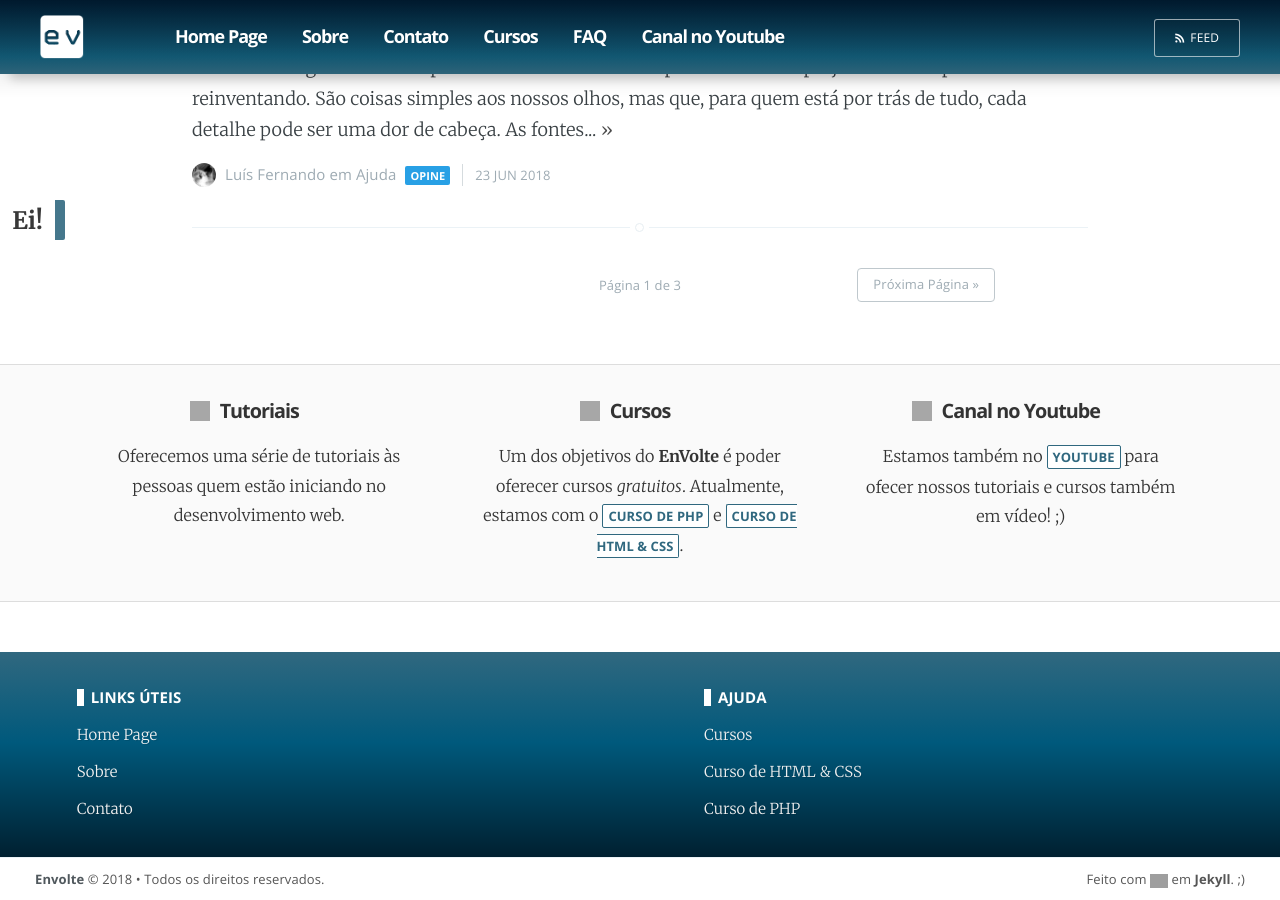
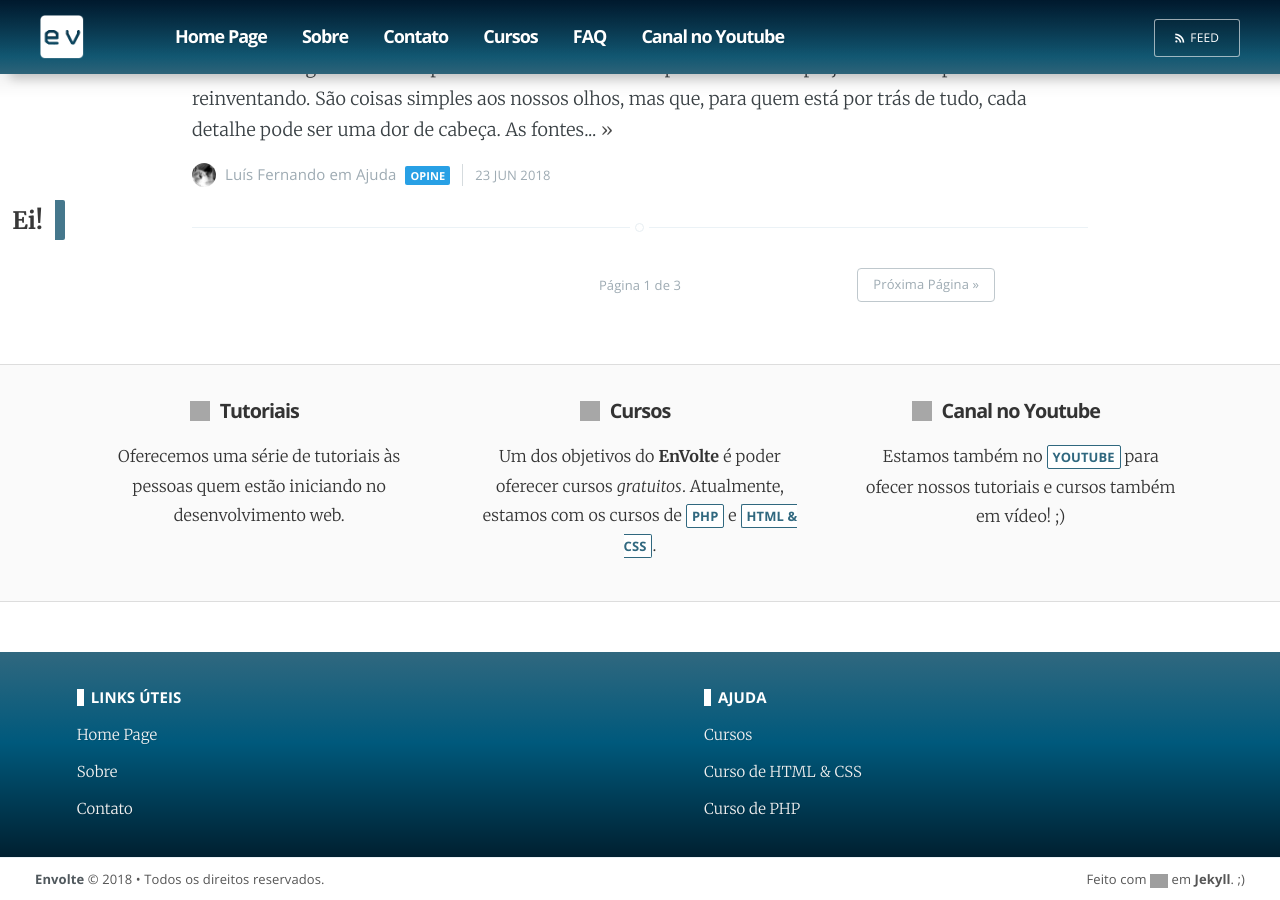
Before and after one commit to EnVolte/envolte.github.io, a Jekyll site: the page built from index.html, in a window 1280 px wide and 900 px high, scrolled down 3253 px. Built offline with Jekyll 4.4.1, drawn with Linux system fonts in a browser that asks for light colours; the list of posts is cut into pages by our own code; some of the changed lines change nothing that is shown; grey boxes are pictures that could not be loaded.

Commit message:
Update default.html

```diff
--- a/_layouts/default.html
+++ b/_layouts/default.html
@@ -77,7 +77,7 @@
 
        <div id="center">
            <h2><span class="icon" style="background-image: url('https://raw.githubusercontent.com/google/material-design-icons/master/action/2x_web/ic_code_black_48dp.png');"></span> Cursos</h2>
-               <p>Um dos objetivos do <b>EnVolte</b> é poder oferecer cursos <i>gratuitos</i>. Atualmente, estamos com o <b><a href="https://envolte.github.io/Curso-de-PHP.html">Curso de PHP</a></b> e <b><a href="https://envolte.github.io/Curso-HTML-CSS.html">Curso de HTML & CSS</a></b>.</p>
+               <p>Um dos objetivos do <b>EnVolte</b> é poder oferecer cursos <i>gratuitos</i>. Atualmente, estamos com os cursos de <b><a href="https://envolte.github.io/cursos/PHP">PHP</a></b> e <b><a href="https://envolte.github.io/cursos/HTML-CSS">HTML & CSS</a></b>.</p>
        </div>
 
        <div id="right">
@@ -96,16 +96,16 @@
 <h3>Links úteis</h3>
 <li><a href="https://envolte.github.io/">Home Page</a></li>
 <li><a href="https://envolte.github.io/about.html">Sobre</a></li>
-<li><a href="https://envolte.github.io/contato.html">Contato</a></li>
+<li><a href="https://envolte.github.io/contato/">Contato</a></li>
 </ul>
 </section>
 
 <section class="alignright">
 <ul>
 <h3>Ajuda</h3>
-<li><a href="https://envolte.github.io/cursos.html">Cursos</a></li>
-<li><a href="https://envolte.github.io/Curso-HTML-CSS.html">Curso de HTML & CSS</a></li>
-<li><a href="https://envolte.github.io/Curso-PHP.html">Curso de PHP</a></li>
+<li><a href="https://envolte.github.io/cursos/">Cursos</a></li>
+<li><a href="https://envolte.github.io/cursos/HTML-CSS/">Curso de HTML & CSS</a></li>
+<li><a href="https://envolte.github.io/cursos/PHP/">Curso de PHP</a></li>
 </ul>
 </section>
 
```
